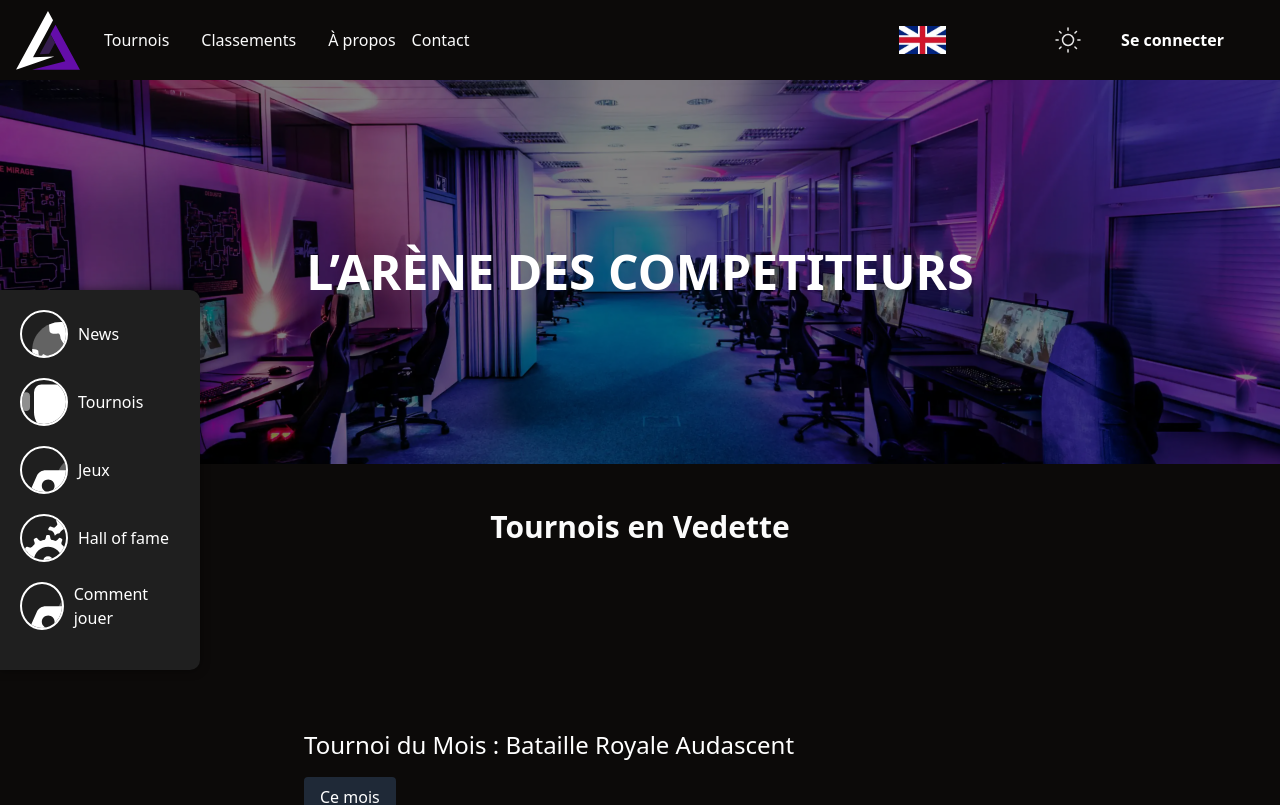
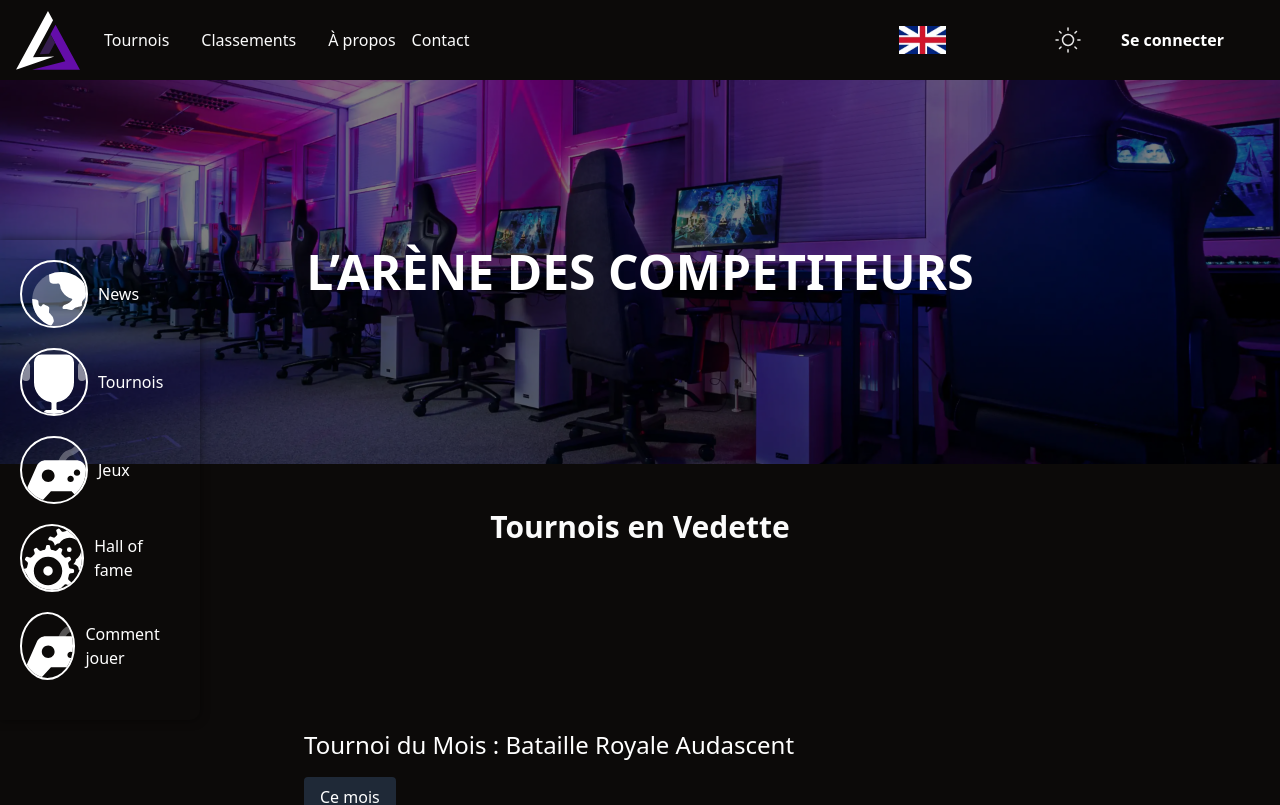
Before and after one commit to shaoual/audascent, a Vue app: page /tournoi in a window 1280 px wide. Shown: the top 805 px of the page. Built offline with nearby package versions, Linux system fonts and the light colour scheme.

Commit message:
modifications

```diff
--- a/src/components/menu.vue
+++ b/src/components/menu.vue
@@ -12,7 +12,7 @@ import IconReglage from '/src/components/icons/icon__reglage.vue'
       <li>
         <RouterLink to="/news">
           <div class="icon-wrapper">
-            <IconMonde class="icon h-2 w-2"/>
+            <IconMonde class="icon h-20 w-20"/>
           </div>
           <span>News</span>
         </RouterLink>
@@ -60,7 +60,6 @@ import IconReglage from '/src/components/icons/icon__reglage.vue'
   top: 60%;
   transform: translateY(-50%);
   width: 200px;
-  background-color: #1f1f1f;
   padding: 20px;
   border-radius: 0 10px 10px 0;
   box-shadow: 0 0 10px rgba(0, 0, 0, 0.5);
@@ -87,8 +86,8 @@ a {
   display: flex;
   align-items: center;
   justify-content: center;
-  width: 48px;
-  height: 48px;
+  width: 68px;
+  height: 68px;
   border: 2px solid white;
   border-radius: 50%;
   margin-right: 10px;
@@ -96,7 +95,7 @@ a {
 }
 
 .icon {
-  width: 100%;
+  width: 190%;
   height: 100%;
   object-fit: contain;
 }
--- a/src/pages/ProfilPage.vue
+++ b/src/pages/ProfilPage.vue
@@ -4,7 +4,7 @@
       <img src="/public/img/img_profil-1.webp" alt="background" class="w-full h-64 object-cover opacity-50">
       <div class="absolute top-0 left-0 w-full h-full flex justify-center items-center">
         <div class="bg-black bg-opacity-50 p-4 rounded-full">
-          <img src="/public/img/fifa23.webp" alt="profile" class="w-24 h-24 rounded-full">
+          <img src="/public/img/joueur__1.webp" alt="profile" class="w-24 h-24 rounded-full">
         </div>
       </div>
     </div>
--- a/src/pages/index.vue
+++ b/src/pages/index.vue
@@ -69,7 +69,7 @@ import carroussel from '@/components/carroussel1.vue'
       <section class="px-4 py-20 text-center">
         <h2 class="text-4xl font-bold mb-12 text-white">DÉCOUVREZ LES TOURNOIS</h2>
         <GameCards />
-         <h2 class="text-4xl font-bold mb-12 text-white">DÉCOUVREZ LES TOURNOIS</h2>
+         <h2 class="text-4xl font-bold mb-12 text-white">LES JEUX PRÉSENT DANS L'ARÈNE!</h2>
           <carroussel/>
       </section>
 
--- a/src/pages/jeux.vue
+++ b/src/pages/jeux.vue
@@ -1,13 +1,14 @@
 <script setup lang="ts">
 import { pb } from '@/backend'
 import cards1 from '@/components/cards1.vue'
+import Menu from '@/components/menu.vue'
 
 
 const allJeux = await pb.collection('jeux').getFullList()
 </script>
 
 <template>
-<h1>jeux</h1>
+<h1 class="text-3xl font-bold mb-6 ml-36 ">Jeux</h1>
 
    <div class="flex flex-wrap justify-center">
     <RouterLink
@@ -19,6 +20,6 @@ const allJeux = await pb.collection('jeux').getFullList()
      <cards1 v-bind="unJeu" />
     </RouterLink>
   </div>
-
+<Menu/>
 
 </template>
--- a/src/pages/news.vue
+++ b/src/pages/news.vue
@@ -59,7 +59,7 @@ import Menu from '@/components/menu.vue'
     </p>
     <img src="/public/img/img__news2.webp" alt="Participez et Exprimez-vous" class="rounded-lg mb-10 w- h-96 object-cover ml-36">
 
-    <!-- Section Boostez votre Expérience Gaming -->
+
 
 
   </div>
--- a/src/pages/seconnecter.vue
+++ b/src/pages/seconnecter.vue
@@ -33,7 +33,7 @@ import { RouterView } from 'vue-router'
 
         <div class="flex justify-center space-x-4">
             <RouterLink to="/Inscription"><button class="bg-white text-black font-bold py-2 px-5 rounded inline-flex items-center lg:flex-row">S'inscrire</button></RouterLink>
-            <RouterLink to="/profil"><button class="bg-white text-black font-bold py-2 px-5 rounded inline-flex items-center lg:flex-row">Se connecter</button></RouterLink>
+            <RouterLink to="/ProfilPage"><button class="bg-white text-black font-bold py-2 px-5 rounded inline-flex items-center lg:flex-row">Se connecter</button></RouterLink>
         </div>
 
         </form>
--- a/src/pages/tournoi.vue
+++ b/src/pages/tournoi.vue
@@ -9,7 +9,7 @@ import cards2 from '@/components/cards2.vue'
 
     <!--chager l'image-->
 
-    <div class="relative h-96 bg-cover bg-center" style="background-image: url('/public/img/img1_classement.webp');">
+    <div class="relative h-96 bg-cover bg-center" style="background-image: url('/public/img/Img1__tournois.webp');">
     <div class="absolute inset-0 bg-black opacity-50"></div>
     <div class="relative z-10 flex items-center justify-center h-full">
       <h1 class="text-5xl font-bold text-white">L’ARÈNE DES COMPETITEURS
```
Also changed, not shown: public/img/Img1__tournois.webp (added).
